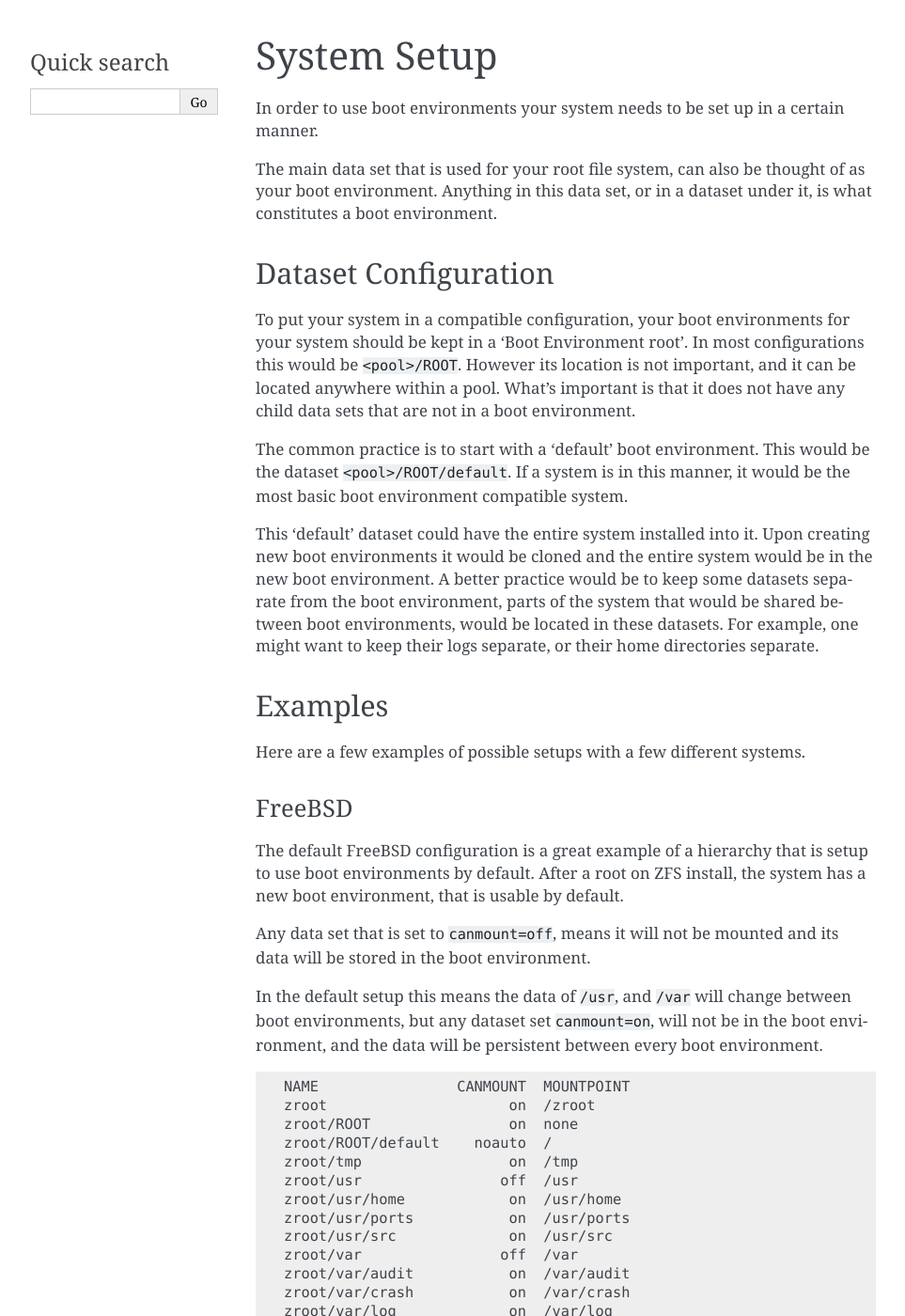
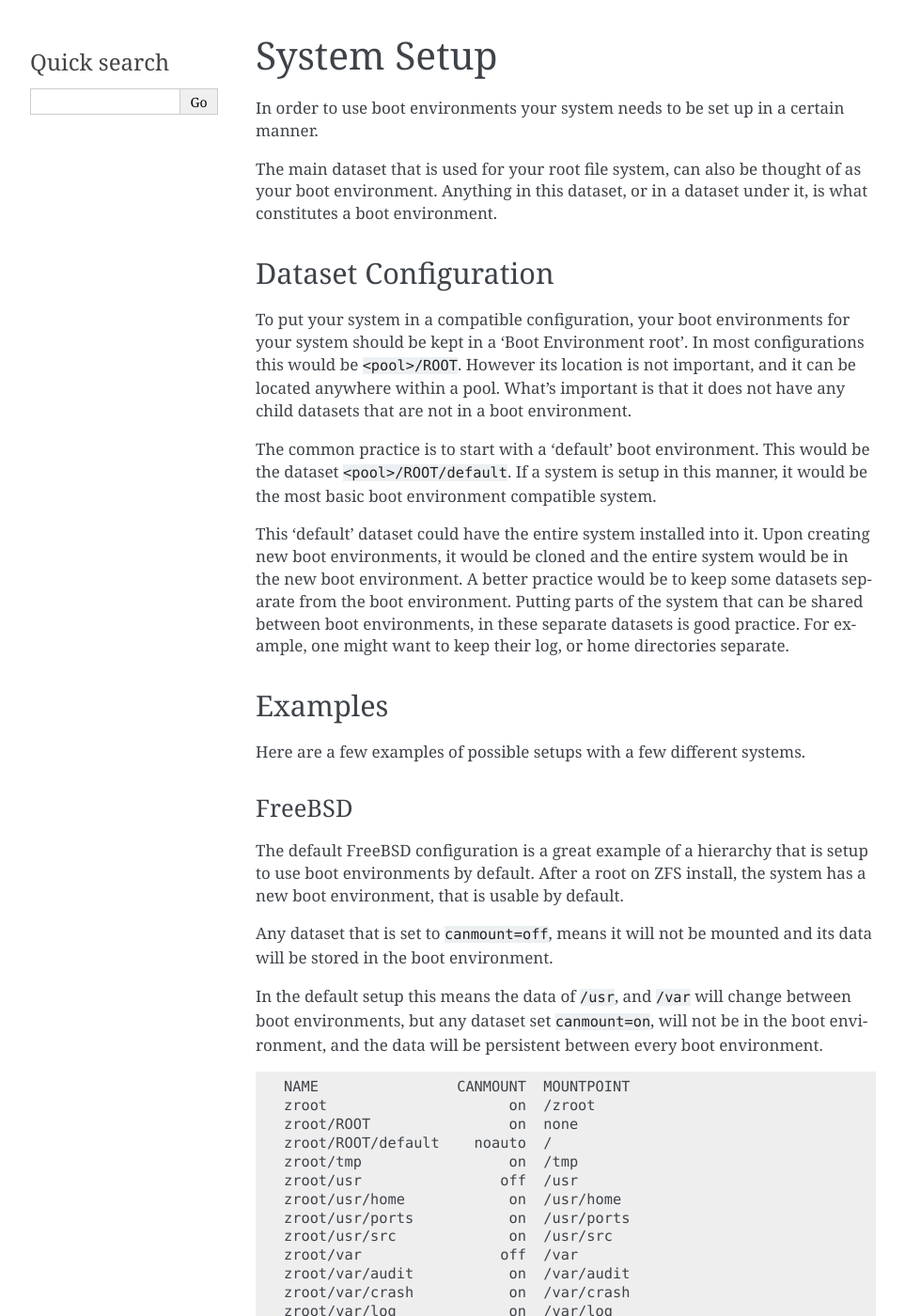
Before and after one commit to johnramsden/zedenv, a Sphinx documentation site: the page built from doc/source/setup.rst, in a window 1280 px wide and 1400 px high. Shown: the whole window at 94% size, without its empty margins (148-1111 px from the left). Built offline with Sphinx 7.4.7, drawn with Linux system fonts in a browser that asks for light colours; some of the changed text lies outside the part shown.

Commit message:
Fix several errors in docs

```diff
--- a/doc/source/plugins.rst
+++ b/doc/source/plugins.rst
@@ -113,9 +113,9 @@ So the 'default' boot environment config, located at
     options         zfs=zpool/ROOT/default rw
 
 To make the system happy when it looks for kernels at ``/boot``, this directory
-should be bindmounted to ``/boot``. To do bindmount
-``/mnt/efi/env/zedenv-default`` to ``/boot`` in ``/etc/fstab``.
+should be bindmounted to ``/boot``.
 
+Bindmount ``/mnt/efi/env/zedenv-default`` to ``/boot`` in ``/etc/fstab``.
 
 .. code-block:: none
 
@@ -125,7 +125,7 @@ If this directory is not here, the kernels will not be updated when the system
 rebuilds the kernel.
 
 Once our system is set up in the proper configuration, ``zedenv`` will update
-your bootloader, and fstab - if requested - when a new boot environment is
+the bootloader, and fstab - if requested - when a new boot environment is
 activated.
 
 It will also update the configuration described above, asking you if the
--- a/doc/source/setup.rst
+++ b/doc/source/setup.rst
@@ -6,8 +6,8 @@ System Setup
 In order to use boot environments your system needs to be set up in a certain
 manner.
 
-The main data set that is used for your root file system, can also be thought
-of as your boot environment. Anything in this data set, or in a dataset under
+The main dataset that is used for your root file system, can also be thought
+of as your boot environment. Anything in this dataset, or in a dataset under
 it, is what constitutes a boot environment.
 
 Dataset Configuration
@@ -17,19 +17,19 @@ To put your system in a compatible configuration, your boot environments for
 your system should be kept in a 'Boot Environment root'. In most configurations
 this would be ``<pool>/ROOT``. However its location is not important, and it
 can be located anywhere within a pool. What's important is that it does not
-have any child data sets that are not in a boot environment.
+have any child datasets that are not in a boot environment.
 
 The common practice is to start with a 'default' boot environment. This would
-be the dataset ``<pool>/ROOT/default``. If a system is in this
+be the dataset ``<pool>/ROOT/default``. If a system is setup in this
 manner, it would be the most basic boot environment compatible system.
 
 This 'default' dataset could have the entire system installed into it. Upon
-creating new boot environments it would be cloned and the entire system would
+creating new boot environments, it would be cloned and the entire system would
 be in the new boot environment. A better practice would be to keep some
-datasets separate from the boot environment, parts of the system that
-would be shared between boot environments, would be located in these datasets.
-For example, one might want to keep their logs separate, or their home
-directories separate.
+datasets separate from the boot environment. Putting parts of the system that
+can be shared between boot environments, in these separate datasets is good
+practice. For example, one might want to keep their log, or home directories
+separate.
 
 Examples
 --------
@@ -43,7 +43,7 @@ The default FreeBSD configuration is a great example of a hierarchy that is
 setup to use boot environments by default. After a root on ZFS install, the
 system has a new boot environment, that is usable by default.
 
-Any data set that is set to ``canmount=off``, means it will not be mounted and
+Any dataset that is set to ``canmount=off``, means it will not be mounted and
 its data will be stored in the boot environment.
 
 In the default setup this means the data of ``/usr``, and ``/var`` will change
```
Also changed, not shown: other parts of doc/source/setup.rst (+0 -2 lines).
